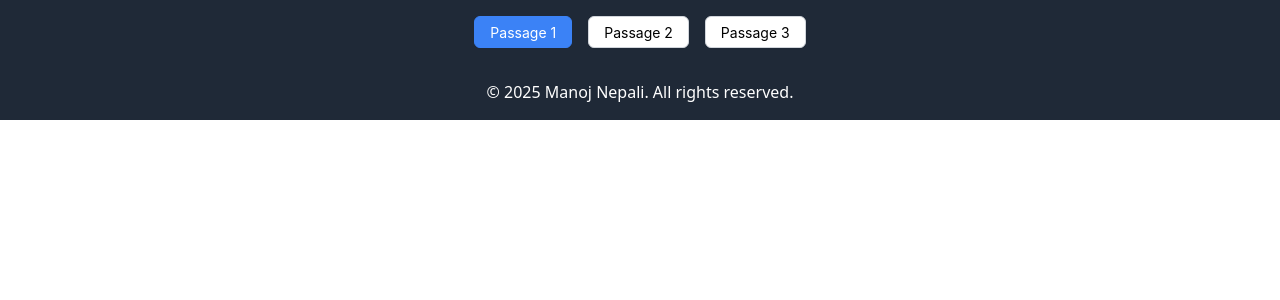
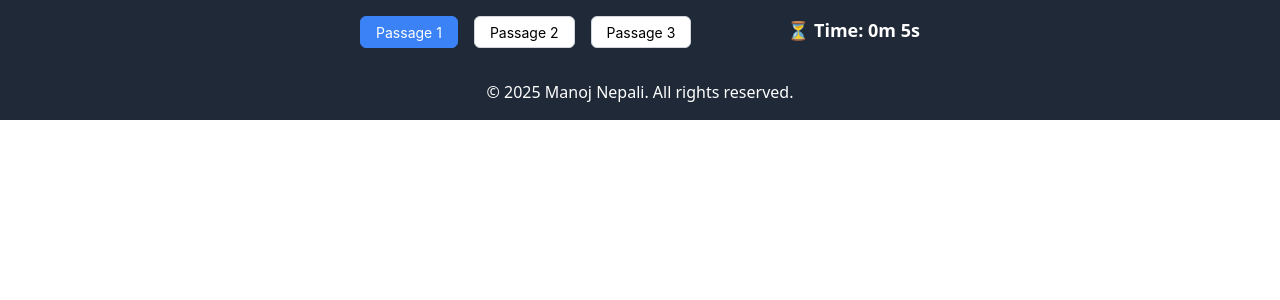
Before and after one commit to manoj2244/ieltsReading, a React (Create React App) app: page /test/1 in a window 1280 px wide. Shown: the top 300 px of the page. Built offline with nearby package versions, Linux system fonts and the light colour scheme.

Commit message:
add time

```diff
--- a/src/components/TestPage.js
+++ b/src/components/TestPage.js
@@ -5,20 +5,31 @@ import { Outlet, useNavigate, useLocation, Link, useParams } from "react-router-
 const TestPage = () => {
   const { testId } = useParams(); // Get testId from URL
   const location = useLocation(); // Get the current location
-  const [activePassage, setActivePassage] = useState(
-    location.pathname.split("/").pop() // Set active passage from URL
-  );
+  const [activePassage, setActivePassage] = useState(location.pathname.split("/").pop()); // Set active passage from URL
+  const [timeElapsed, setTimeElapsed] = useState(0); // Timer state
 
+  // Effect to track active passage
   useEffect(() => {
-    // Update active passage when location changes
     const currentPassage = location.pathname.split("/").pop();
     setActivePassage(currentPassage);
   }, [location]);
+
+  // Timer logic
+  useEffect(() => {
+    const timer = setInterval(() => {
+      setTimeElapsed((prevTime) => prevTime + 1);
+    }, 1000);
+
+    return () => clearInterval(timer); // Cleanup timer when component unmounts
+  }, []);
 
   return (
     <div className="flex flex-col min-h-[100%] overflow-x-hidden">
       {/* Sticky Navigation Bar */}
       <div className="bg-gray-800 p-4 flex justify-center space-x-4 sticky top-0 z-10">
+        {/* Timer Display */}
+
+        {/* Passage Buttons */}
         {["1", "2", "3"].map((pId) => (
           <Link key={pId} to={`/test/${testId}/passage/${pId}`}>
             <Button
@@ -34,7 +45,10 @@ const TestPage = () => {
             </Button>
           </Link>
         ))}
+                <div className="text-white font-bold text-lg mr-4 flex justify-end !pl-20">⏳ Time: {Math.floor(timeElapsed / 60)}m {timeElapsed % 60}s</div>
+
       </div>
+
 
       {/* Dynamic Content */}
       <div className="flex-grow overflow-hidden"> {/* Disable body scrolling */}
```
